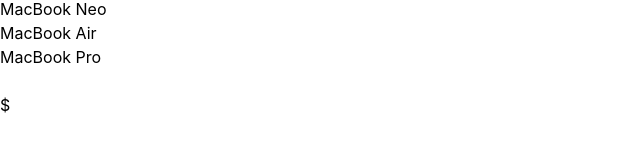
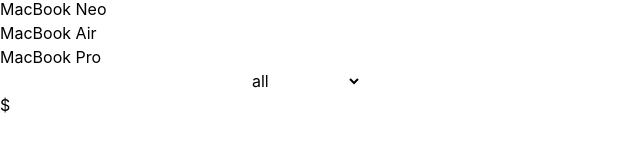
Before and after one commit to NetKamaa/Product-Catalog, a React (Vite) app: page / in a window 1280 px wide. Shown: the part 147-300 px from the top of the page, without its empty margins (0-640 px from the left). Built offline with nearby package versions, Linux system fonts and the light colour scheme.

Commit message:
feat: implement search by category

```diff
--- a/src/App.tsx
+++ b/src/App.tsx
@@ -3,7 +3,7 @@
 import { ProductList } from "./components/ProductList";
 import { SearchBar } from "./components/SearchBar";
 import { initialProducts } from "./data/products";
-import type { IProduct } from "./types/product";
+import type { IProduct, TCategoryFilter } from "./types/product";
 
 function App() {
   const [state] = useState<IProduct[]>(initialProducts);
@@ -11,6 +11,7 @@
     null,
   );
   const [query, setQuery] = useState<string>("");
+  const [categoryFilter, setCategoryFilter] = useState<TCategoryFilter>("all");
 
   function handleSelect(id: string): void {
     setSelectedProductId(id);
@@ -20,13 +21,22 @@
     setQuery(title);
   }
 
+  function handleCategory(category: TCategoryFilter): void {
+    setCategoryFilter(category);
+  }
+
   const selectedProduct = state.find(
     (product) => product.id === selectedProductId,
   );
 
-  const filteredProduct = state.filter((product) =>
-    product.title.toLowerCase().includes(query.toLowerCase()),
-  );
+  const filteredProduct = state.filter((product) => {
+    const matchesQuery = product.title
+      .toLowerCase()
+      .includes(query.toLowerCase());
+    const matchesCategory =
+      categoryFilter === "all" || product.category === categoryFilter;
+    return matchesQuery && matchesCategory;
+  });
 
   return (
     <>
@@ -36,7 +46,12 @@
         onSelect={handleSelect}
       />
 
-      <SearchBar query={query} setQuery={handleQuery} />
+      <SearchBar
+        query={query}
+        setQuery={handleQuery}
+        categoryFilter={categoryFilter}
+        setCategoryFilter={handleCategory}
+      />
 
       <ProductDetails product={selectedProduct} />
     </>
--- a/src/components/SearchBar.tsx
+++ b/src/components/SearchBar.tsx
@@ -1,14 +1,34 @@
+import type { TCategoryFilter } from "../types/product";
+
 interface ISearchBar {
   query: string;
   setQuery: (title: string) => void;
+  categoryFilter: TCategoryFilter;
+  setCategoryFilter: (category: TCategoryFilter) => void;
 }
 
-export function SearchBar({ query, setQuery }: ISearchBar) {
+export function SearchBar({
+  query,
+  setQuery,
+  categoryFilter,
+  setCategoryFilter,
+}: ISearchBar) {
   return (
-    <input
-      type="text"
-      value={query}
-      onChange={(e) => setQuery(e.target.value)}
-    />
+    <>
+      <input
+        type="text"
+        value={query}
+        onChange={(e) => setQuery(e.target.value)}
+      />
+      <select
+        value={categoryFilter}
+        onChange={(e) => setCategoryFilter(e.target.value as TCategoryFilter)}
+      >
+        <option value="all">all</option>
+        <option value="phones">phones</option>
+        <option value="headphones">headphones</option>
+        <option value="laptops">laptops</option>
+      </select>
+    </>
   );
 }
```
